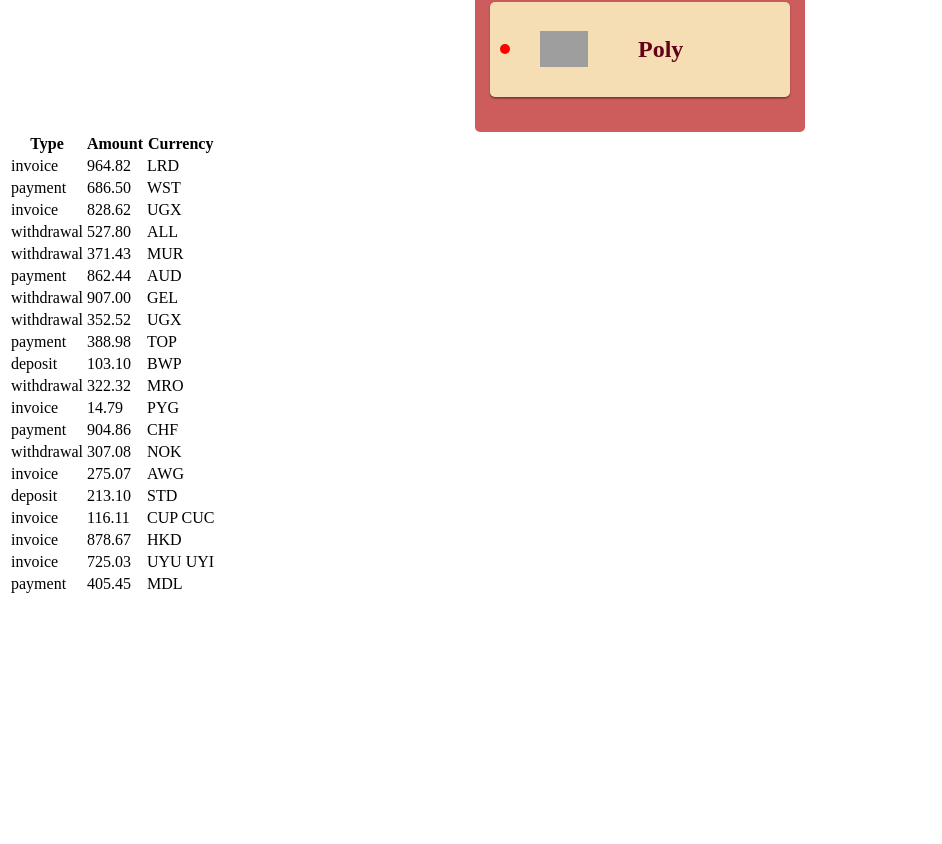
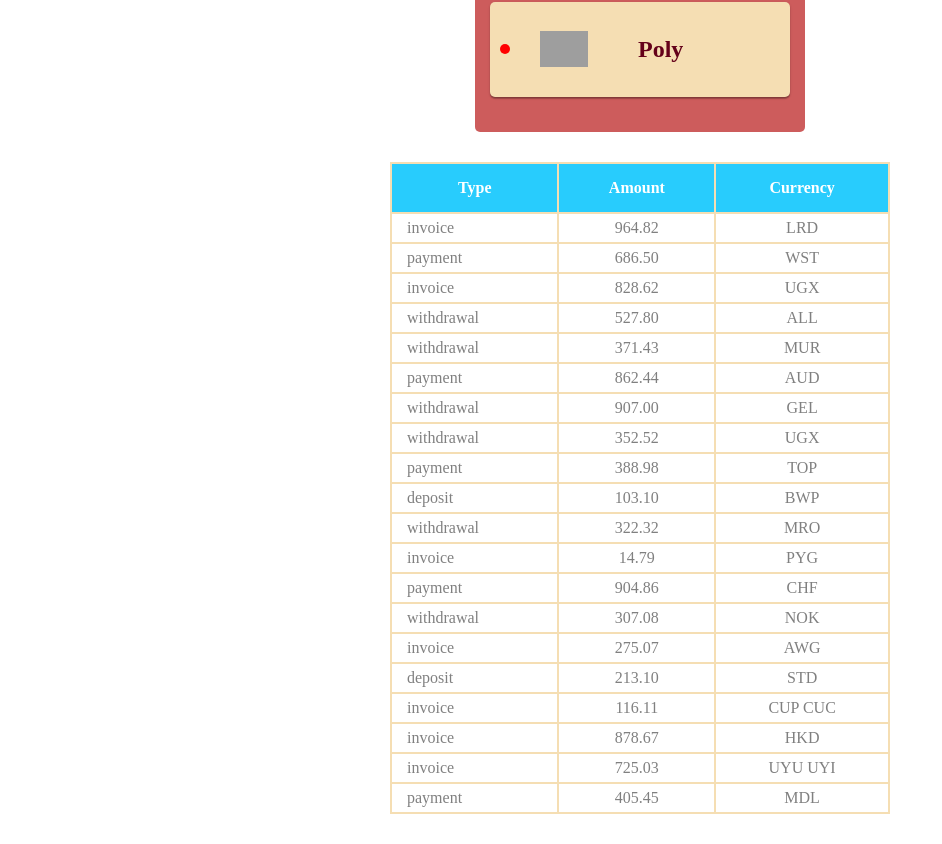
Before and after one commit to mariyka-kononchuk/goit-react-hw-01-components, a JavaScript app: page / in a window 1280 px wide. Shown: the part 940-1784 px from the top of the page, without its empty margins (0-942 px from the left). Before the commit the page ends 1544 px from the top, so only its background shows below. Built offline with nearby package versions, Linux system fonts and the light colour scheme; grey boxes are pictures that could not be loaded; the HTML template or start-up script is replaced by a standard one.

Commit message:
TransactionHistory component styles added

```diff
--- a/src/components/FriendList/FriendList.module.css
+++ b/src/components/FriendList/FriendList.module.css
@@ -3,6 +3,7 @@
   padding: 15px;
   margin-left: auto;
   margin-right: auto;
+  margin-bottom: 30px;
 
   width: 300px;
 
--- a/src/components/TransactionHistory/TransactionHistory.js
+++ b/src/components/TransactionHistory/TransactionHistory.js
@@ -4,19 +4,19 @@ import s from './TransactionHistory.module.css';
 export default function TransactionHistory({ items }) {
   return (
     <table className={s.transactionHistory}>
-      <thead>
+      <thead className={s.head}>
         <tr>
-          <th>Type</th>
-          <th>Amount</th>
-          <th>Currency</th>
+          <th className={s.title}>Type</th>
+          <th className={s.title}>Amount</th>
+          <th className={s.title}>Currency</th>
         </tr>
       </thead>
       <tbody>
         {items.map(({ id, type, amount, currency }) => (
-          <tr key={id}>
-            <td>{type}</td>
-            <td>{amount}</td>
-            <td>{currency}</td>
+          <tr key={id} className={s.item}>
+            <td className={s.type}>{type}</td>
+            <td className={s.amount}>{amount}</td>
+            <td className={s.currency}>{currency}</td>
           </tr>
         ))}
       </tbody>
--- a/src/components/TransactionHistory/TransactionHistory.module.css
+++ b/src/components/TransactionHistory/TransactionHistory.module.css
@@ -1,2 +1,39 @@
 .transactionHistory {
+  margin: 0;
+  padding: 0;
+  margin-left: auto;
+  margin-right: auto;
+  margin-bottom: 30px;
+
+  width: 500px;
+
+  background-color: wheat;
 }
+.head {
+  background-color: rgb(40, 204, 253);
+  color: white;
+}
+
+.title {
+  padding: 15px;
+}
+.item {
+  background-color: white;
+}
+.type {
+  padding: 5px;
+  text-align: left;
+  padding-left: 15px;
+  color: grey;
+}
+.amount {
+}
+.currency {
+}
+
+.amount,
+.currency {
+  padding: 5px;
+  text-align: center;
+  color: grey;
+}
```
